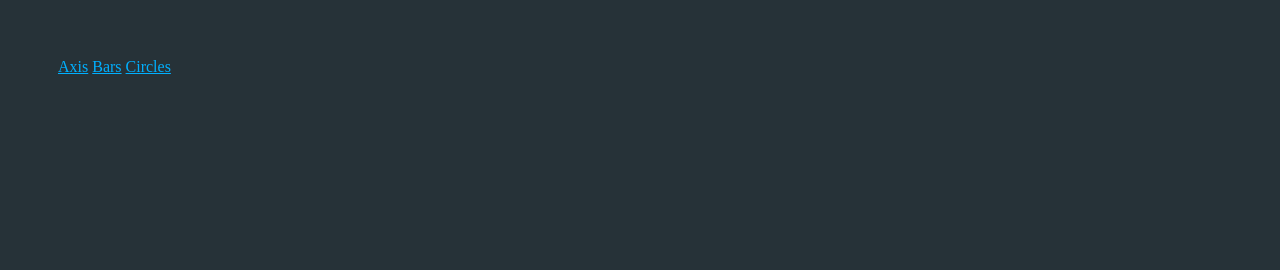
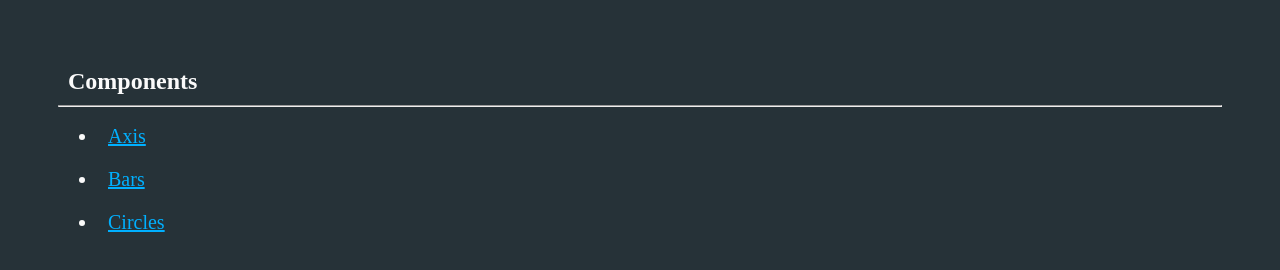
Before and after one commit to nem035/d3-reddit-pics, a website: page index.html in a window 1280 px wide. Drawn offline with Linux system fonts and the light colour scheme.

Commit message:
home page

```diff
--- a/index.css
+++ b/index.css
@@ -6,6 +6,15 @@ body {
 
 .content {
   text-align: center;
+}
+
+.components {
+  margin: 0;
+}
+
+.components li {
+  font-size: 20px;
+  padding: 10px;
 }
 
 a {
--- a/index.html
+++ b/index.html
@@ -6,8 +6,12 @@
     <link rel="stylesheet" href="index.css"/>
   </head>
   <body>
-    <a href="pages/axis">Axis</a>
-    <a href="pages/bars">Bars</a>
-    <a href="pages/circles">Circles</a>
+    <h2>Components</h2>
+    <hr />
+    <ul class="components">
+      <li><a href="pages/axis">Axis</a></li>
+      <li><a href="pages/bars">Bars</a></li>
+      <li><a href="pages/circles">Circles</a></li>
+    </ul>
   </body>
 </html>
```
